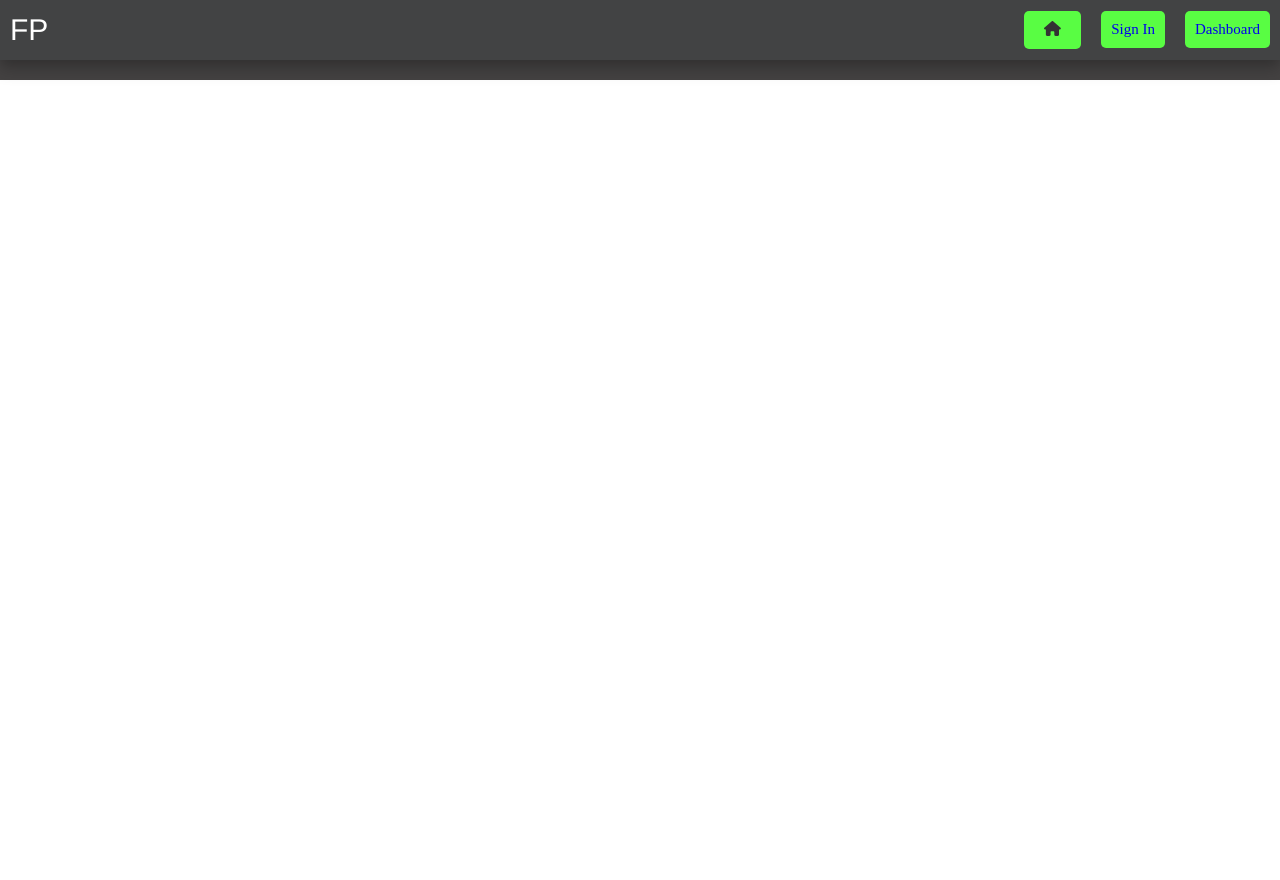
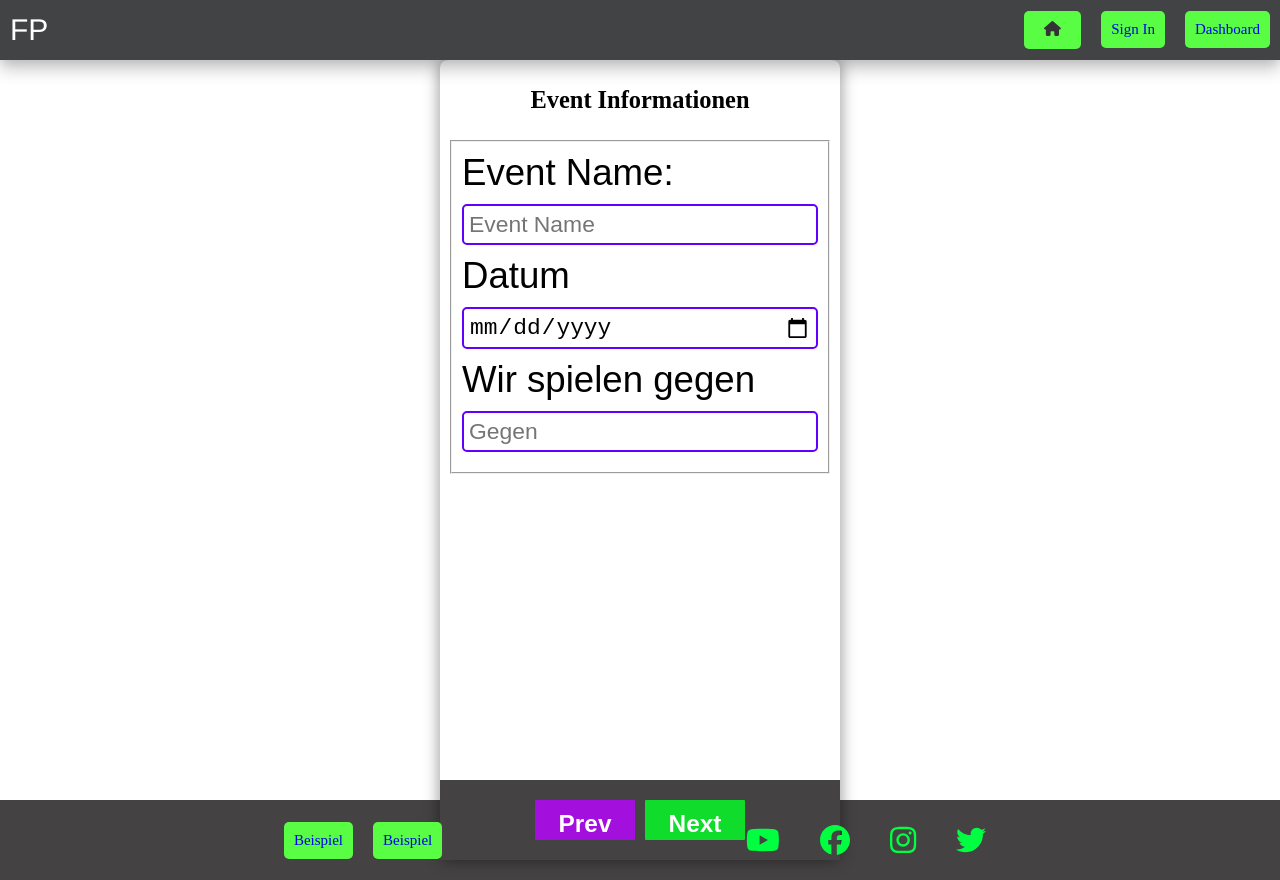
Before and after one commit to BarloGER/SportBase-Frontend, a React (Create React App) app: page /eventmultiform in a window 1280 px wide. Before the commit the page ends 800 px from the top, so only its background shows below. Built offline with nearby package versions, Linux system fonts and the light colour scheme.

Commit message:
MODIFIED: renamed Eventform

```diff
--- a/src/App.js
+++ b/src/App.js
@@ -4,7 +4,7 @@ import Navbar from "./components/Navbar";
 import Footer from "./components/Footer";
 import SignIn from "./components/SignIn";
 import Events from "./components/Events";
-import EventForm from "./components/EventForm";
+import EventMultiForm from "./components/EventMultiForm";
 import Dashboard from "./components/Dashboard";
 import Search from "./components/Search";
 import "./styles/global.css";
@@ -18,7 +18,7 @@ export default function App() {
         <Route path="/" element={<LandingPage />} />
         <Route path="/signin" element={<SignIn />} />
         <Route path="/events" element={<Events />} />
-        <Route path="/eventform" element={<EventForm />} />
+        <Route path="/eventmultiform" element={<EventMultiForm />} />
         <Route path="/dashboard" element={<Dashboard />} />
         <Route path="/search" element={<Search />} />
       </Routes>
--- a/src/components/Dashboard.jsx
+++ b/src/components/Dashboard.jsx
@@ -6,7 +6,7 @@ function dashboard() {
     <main className="dashboard">
       <div className="dashboard-card-container">
         <DashboardCard cardText={"Verfügbare Events"} cardLink={"events"} />
-        <DashboardCard cardText={"Event anlegen"} cardLink={"eventform"} />
+        <DashboardCard cardText={"Event anlegen"} cardLink={"eventmultiform"} />
         <DashboardCard cardText={"Mitglied suchen"} cardLink={"search"} />
       </div>
     </main>
--- a/src/components/DnDField.js
+++ b/src/components/DnDField.js
@@ -12,7 +12,6 @@ export default function DnDField() {
   const getPlayer = async () => {
     try {
       const { data } = await axios.get(`${process.env.REACT_APP_FP_API}/user`);
-      console.log('Return from axios', data);
       setActivePlayer(data.filter((user) => user.player === true));
     } catch (error) {
       console.log(error);
@@ -48,7 +47,6 @@ export default function DnDField() {
   );
 
   useEffect(() => {
-    console.clear();
     getPlayer();
   }, []);
 
--- a/src/components/EventInfo.js
+++ b/src/components/EventInfo.js
@@ -2,7 +2,7 @@ import "../styles/eventInfo.css";
 import { useState } from "react";
 import { createEvent } from "../utils/createEvent";
 
-export default function EventInfo() {
+export default function EventInfo({ newEvent }) {
   const [eventName, setEventName] = useState("");
 
   const formSubmission = {
--- a/src/components/EventForm.js
+++ b/src/components/EventMultiForm.js
@@ -2,13 +2,12 @@ import React, { useState } from "react";
 import EventInfo from "./EventInfo";
 import Player from "./Player";
 import Reserve from "./Reserve";
-import Fields from "./Fields";
-import "../styles/eventForm.css";
+import "../styles/eventMultiForm.css";
 import { DndProvider } from 'react-dnd'
 import { HTML5Backend } from 'react-dnd-html5-backend'
 import DnDField from './DnDField';
 
-export default function EventForm() {
+export default function EventMultiForm() {
   const [page, setPage] = useState(0);
 
   const FormTitles = [
@@ -25,7 +24,7 @@ export default function EventForm() {
       return <Player />;
     } else if (page === 2) {
       return <Reserve />;
-    // } else return <Fields />;
+      // } else return <Fields />;
     } else return <DndProvider backend={HTML5Backend}><DnDField /></DndProvider>;
   };
 
@@ -39,10 +38,10 @@ export default function EventForm() {
                 page === 0
                   ? "25%"
                   : page == 1
-                  ? "50%"
-                  : page == 2
-                  ? "75%"
-                  : "100%",
+                    ? "50%"
+                    : page == 2
+                      ? "75%"
+                      : "100%",
             }}
           ></div>
         </div>
@@ -53,7 +52,7 @@ export default function EventForm() {
           <div className="body">{PageDisplay()}</div>
           <div className="footer">
             <button
-              disabled={page == 0}
+              disabled={page === 0}
               onClick={() => {
                 setPage((currPage) => currPage - 1);
               }}
--- a/src/styles/eventForm.css
+++ b/src/styles/eventMultiForm.css
@@ -58,6 +58,12 @@
   padding: 10px 5px;
   margin: 10px 5px;
   margin: 5px;
+}
+
+.form-container .footer button:disabled {
+
+  background-color: rgb(163, 16, 221);
+
 }
 
 .sign-up-container {
--- a/src/styles/search.css
+++ b/src/styles/search.css
@@ -35,6 +35,7 @@
 input:focus {
   outline: none;
 }
+
 .searchIcon svg {
   font-size: 35px;
 }
@@ -65,6 +66,7 @@ input:focus {
 .dataItem p {
   margin-left: 10px;
 }
+
 a {
   text-decoration: none;
 }
```
